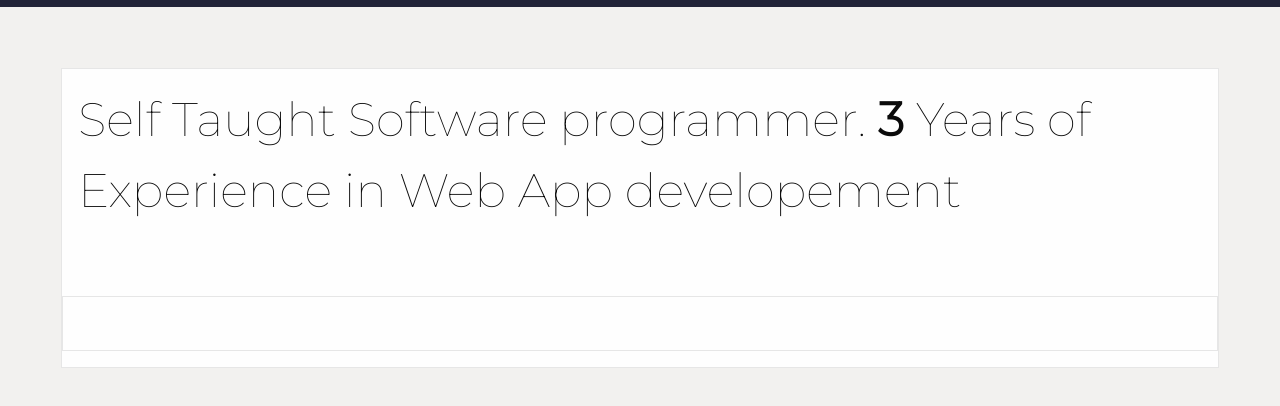
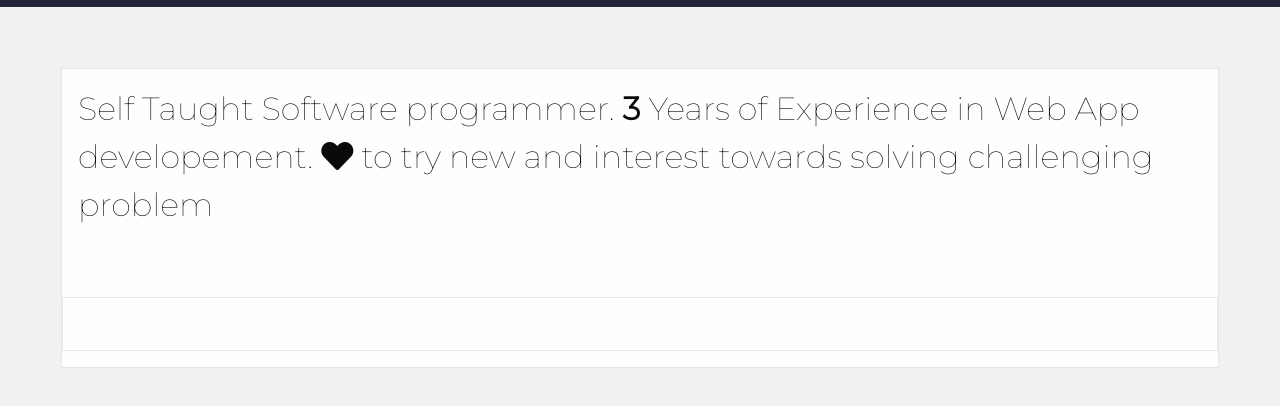
Before and after one commit to abishekram/abishekram.github.io, a plain HTML site: page index.html in a window 1280 px wide. Shown: the part 146-552 px from the top of the page. Drawn offline with nearby package versions, Linux system fonts and the light colour scheme; a web font is replaced by a local one.

Commit message:
Summary updated

```diff
--- a/custom.css
+++ b/custom.css
@@ -52,7 +52,7 @@ span.developer_role {
 .experience_tag.factorial {
     /* background: white; */
     font-weight: 100;
-    font-size: 47px;
+    font-size: 32px;
     text-align: left;
     font-family: 'Montserrat', sans-serif;
     margin: 61px;
--- a/index.html
+++ b/index.html
@@ -11,6 +11,8 @@
   <link rel="stylesheet" href="https://cdn.jsdelivr.net/foundation/6.2.4/foundation.min.css">
   <link href="https://fonts.googleapis.com/css?family=Alegreya+SC|Montserrat:100,300" rel="stylesheet">
   <link rel="stylesheet" href="https://cdn.jsdelivr.net/npm/animate.css@3.5.2/animate.min.css">
+  <link rel="stylesheet" href="https://use.fontawesome.com/releases/v5.0.12/css/solid.css" integrity="sha384-VxweGom9fDoUf7YfLTHgO0r70LVNHP5+Oi8dcR4hbEjS8UnpRtrwTx7LpHq/MWLI" crossorigin="anonymous">
+  <link rel="stylesheet" href="https://use.fontawesome.com/releases/v5.0.12/css/fontawesome.css" integrity="sha384-rnr8fdrJ6oj4zli02To2U/e6t1qG8dvJ8yNZZPsKHcU7wFK3MGilejY5R/cUc5kf" crossorigin="anonymous">
   <title>Abishek ram </title>
 
   <link rel="stylesheet" href="custom.css">
@@ -28,7 +30,7 @@
 
   <div class="experience_tag factorial card">
      <div class="card-section">
-<span>Self Taught Software programmer. <strong>3 </strong>Years of Experience in Web App developement </span>
+<span>Self Taught Software programmer. <strong>3 </strong>Years of Experience in Web App developement. <i class="fas fa-heart"></i> to try new and interest towards solving challenging problem</span>
 </div>
 <div class="card">
 
```
